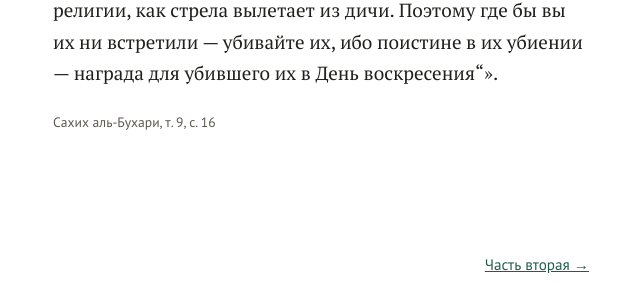
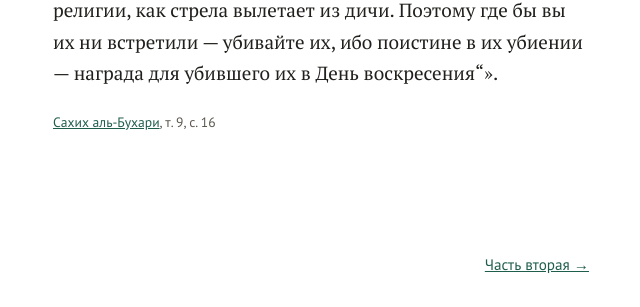
Before and after one commit to balqani/tahakum, a Jekyll site: the page built from chast-01.md, in a window 1280 px wide and 900 px high, scrolled down 3308 px. Shown: the part 494-801 px from the top of the window, without its empty margins (319-959 px from the left). Built offline with Jekyll 4.4.1, drawn with Linux system fonts in a browser that asks for light colours.

Commit message:
Update chast-01.md

```diff
--- a/chast-01.md
+++ b/chast-01.md
@@ -57,4 +57,4 @@ next_title: "Часть вторая"
 воскресения“».
 {: .hadith}
 
-<span class="source">Сахих аль-Бухари, т. 9, с. 16</span>
+<span class="source">[Сахих аль-Бухари](https://shamela.ws/book/1681/10349), т. 9, с. 16</span>
```
